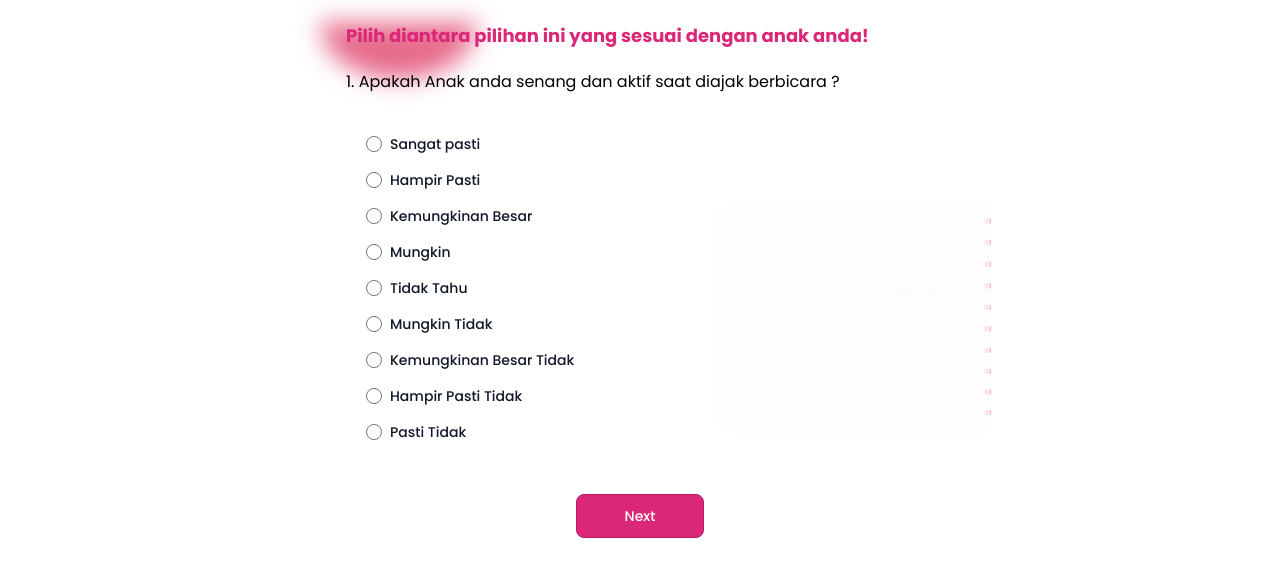
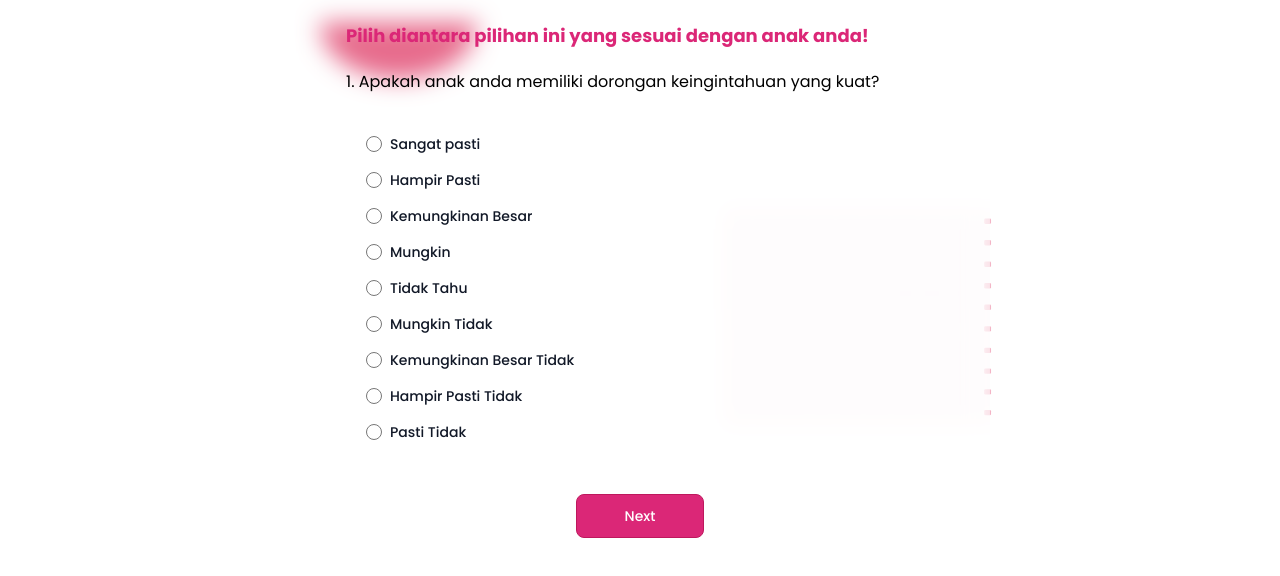
Before and after one commit to RioAldie/bakatanak-app, a Next.js app: page /consult in a window 1280 px wide. Shown: the part 202-778 px from the top of the page. Built offline with nearby package versions, Linux system fonts and the light colour scheme.

Commit message:
make question become dinamic

```diff
--- a/src/app/consult/page.tsx
+++ b/src/app/consult/page.tsx
@@ -1,17 +1,42 @@
 'use client';
 import QuestRadio from '@/components/consultItem/questRadio';
+import Question from '@/components/consultItem/question';
 import Image from 'next/image';
 import Link from 'next/link';
-import { useState } from 'react';
+import question from '../../data/question';
+import { useEffect, useState } from 'react';
 
+interface QuestionInterface {
+  no: number;
+  quiz: String;
+  code: String;
+}
 const ConsultPage = () => {
-  const [check, setCheck] = useState(false);
+  const [quest, setQuest] = useState<number>(0);
+  const [active, setActive] = useState<QuestionInterface>({
+    no: 1,
+    quiz: '',
+    code: '',
+  });
+  const dataQuest = question;
+  const hadleQuestionActive = () => {
+    setActive(dataQuest[quest]);
+  };
+
+  const handleNextQuest = () => {
+    console.log(quest);
+    setQuest((prev) => (prev += 1));
+  };
+
+  useEffect(() => {
+    hadleQuestionActive();
+  }, [quest]);
   return (
     <div className="w-full min-h-screen flex items-center flex-col ">
       <p className="font-bold text-black mt-20 text-center text-2xl w-[400px]">
         Konsultasi <span className="text-pink-600">Minat Bakat</span>{' '}
       </p>
-      {/* <div className="w-[700px] h-[540px] z-30 backdrop-blur-md bg-white/30"></div> */}
+
       <div className="z-10 absolute top-56 left-80">
         <Image
           src={'/images/ellipse.png'}
@@ -29,49 +54,12 @@ const ConsultPage = () => {
         />
       </div>
       <div className="w-[700px] h-[600px] p-14 z-30  backdrop-blur-md bg-white/30">
-        <div className="flex justify-center flex-col gap-5 items-start">
-          <p className="text-lg  text-pink-600 font-bold text-center ">
-            Pilih diantara pilihan ini yang sesuai dengan anak anda!
-          </p>
-          <p>
-            1. Apakah Anak anda senang dan aktif saat diajak berbicara
-            ?
-          </p>
-          <div className="flex flex-col gap-4 justify-center p-5">
-            <QuestRadio name={'Sangat pasti'} value={1} id={'cf-1'} />
-            <QuestRadio name={'Hampir Pasti'} value={0.8} id="cf-2" />
-            <QuestRadio
-              name={'Kemungkinan Besar'}
-              value={0.6}
-              id="cf-2"
-            />
-            <QuestRadio name={'Mungkin'} value={0.5} id="cf-2" />
-            <QuestRadio name={'Tidak Tahu'} value={0.4} id="cf-2" />
-            <QuestRadio
-              name={'Mungkin Tidak'}
-              value={0.3}
-              id="cf-2"
-            />
-            <QuestRadio
-              name={'Kemungkinan Besar Tidak'}
-              value={0.2}
-              id="cf-2"
-            />
-            <QuestRadio
-              name={'Hampir Pasti Tidak'}
-              value={0.1}
-              id="cf-2"
-            />
-            <QuestRadio name={'Pasti Tidak'} value={0} id="cf-2" />
-          </div>
-          <div className="w-full flex  items-center justify-center">
-            <Link href={'/result'}>
-              <button className="text-white mt-3 w-32 h-11 bg-pink-600 transition-all duration-300 hover:text-white hover:bg-pink-800 border border-solid border-pink-700  focus:ring-4 focus:outline-none focus:ring-blue-300 font-medium rounded-lg text-sm px-6 py-2 text-center">
-                Next
-              </button>
-            </Link>
-          </div>
-        </div>
+        <Question
+          no={active.no}
+          name={active.quiz}
+          code={active.code}
+          setQuest={handleNextQuest}
+        />
       </div>
     </div>
   );
--- /dev/null
+++ b/src/components/consultItem/questSection.tsx
@@ -0,0 +1,13 @@
+'use client';
+import QuestRadio from './questRadio';
+import question from '../../data/question';
+import Question from './question';
+
+const QuestionSection = () => {
+  console.log(question);
+  return (
+    <div className="w-[700px] h-[600px] p-14 z-30  backdrop-blur-md bg-white/30"></div>
+  );
+};
+
+export default QuestionSection;
--- /dev/null
+++ b/src/components/consultItem/question.tsx
@@ -0,0 +1,65 @@
+'use client';
+import QuestRadio from './questRadio';
+import question from '../../data/question';
+
+interface QuestionInterface {
+  no: number;
+  name: String;
+  code: String;
+  setQuest: () => void;
+}
+
+const Question = (props: QuestionInterface) => {
+  const { name, code, no, setQuest } = props;
+  let counter = 0;
+  const handleNextQuest = () => {
+    counter = counter + 1;
+    setQuest();
+  };
+  return (
+    <div className="flex justify-center flex-col gap-5 items-start">
+      <p className="text-lg  text-pink-600 font-bold text-center ">
+        Pilih diantara pilihan ini yang sesuai dengan anak anda!
+      </p>
+      <p>
+        {no}. {name}
+      </p>
+      <div className="flex flex-col gap-4 justify-center p-5">
+        <QuestRadio name={'Sangat pasti'} value={1} id={'cf-1'} />
+        <QuestRadio name={'Hampir Pasti'} value={0.8} id="cf-2" />
+        <QuestRadio
+          name={'Kemungkinan Besar'}
+          value={0.6}
+          id="cf-2"
+        />
+        <QuestRadio name={'Mungkin'} value={0.5} id="cf-2" />
+        <QuestRadio name={'Tidak Tahu'} value={0.4} id="cf-2" />
+        <QuestRadio name={'Mungkin Tidak'} value={0.3} id="cf-2" />
+        <QuestRadio
+          name={'Kemungkinan Besar Tidak'}
+          value={0.2}
+          id="cf-2"
+        />
+        <QuestRadio
+          name={'Hampir Pasti Tidak'}
+          value={0.1}
+          id="cf-2"
+        />
+        <QuestRadio name={'Pasti Tidak'} value={0} id="cf-2" />
+      </div>
+      <div className="w-full flex  items-center justify-center">
+        {no !== 20 ? (
+          <button
+            className="text-white mt-3 w-32 h-11 bg-pink-600 transition-all duration-300 hover:text-white hover:bg-pink-800 border border-solid border-pink-700  focus:ring-4 focus:outline-none focus:ring-blue-300 font-medium rounded-lg text-sm px-6 py-2 text-center"
+            onClick={() => handleNextQuest()}>
+            Next
+          </button>
+        ) : (
+          <p>Selesai</p>
+        )}
+      </div>
+    </div>
+  );
+};
+
+export default Question;
--- /dev/null
+++ b/src/data/question.js
@@ -0,0 +1,124 @@
+const question = [
+  {
+    no: 1,
+    code: 'C01',
+    name: 'Mempunyai dorongan besar keingintahuan',
+    quiz: 'Apakah anak anda memiliki dorongan keingintahuan yang kuat?',
+  },
+  {
+    no: 2,
+    code: 'C02',
+    name: 'Mudah memahami irama lagu',
+    quiz: 'Apakah anak anda mudah dalam memahami irama lagu?',
+  },
+  {
+    no: 3,
+    code: 'C03',
+    name: 'Suka berada di antara banyak orang',
+    quiz: 'Apakah anak suka berada diantara banyak orang?',
+  },
+  {
+    no: 4,
+    code: 'C04',
+    name: 'Suka membaca buku',
+    quiz: 'Apakah anak tertarik membaca buku?',
+  },
+  {
+    no: 5,
+    code: 'C05',
+    name: 'Berpikir Positif',
+    quiz: 'Apakah anak anda cenderung berpikir positif?',
+  },
+  {
+    no: 6,
+    code: 'C06',
+    name: 'Suka menganalisa',
+    quiz: 'Apakah anak anda suka menganalisa?',
+  },
+  {
+    no: 7,
+    code: 'C07',
+    name: 'Suka menghitung angka/berhitung',
+    quiz: 'Apakah anak anda suka berhitung atau menghitung angka?',
+  },
+  {
+    no: 8,
+    code: 'C08',
+    name: 'Memberikan gagasan dalam penyelesaian masalah',
+    quiz: 'Apakah anak anda dapat memberikan gagasan dalam suatu penyelesaian masalah?',
+  },
+  {
+    no: 9,
+    code: 'C09',
+    name: 'Ketertarikan pada tarian',
+    quiz: 'Apakah anak anda memiliki ketertarikan pada tarian?',
+  },
+  {
+    no: 10,
+    code: 'C10',
+    name: 'Cermat dalam pengamatan',
+    quiz: 'Apakah anak anda cermat dalam mengamati?',
+  },
+  {
+    no: 11,
+    code: 'C11',
+    name: 'Berpikir kritis',
+    quiz: 'Apakah anak anda cenderung berpikir krisis?',
+  },
+  {
+    no: 12,
+    code: 'C12',
+    name: 'Suka meniru gerakan',
+    quiz: 'Apakah anak anda suka menirukan gerakan?',
+  },
+  {
+    no: 13,
+    code: 'C13',
+    name: 'Tertarik mencoba hal baru',
+    quiz: 'Apakah anak anda tertarik dalam mencoba hal baru?',
+  },
+  {
+    no: 14,
+    code: 'C14',
+    name: 'Aktif dalam kegiatan fisik',
+    quiz: 'Apakah anak anda aktif dalam kegiatan fisik?',
+  },
+  {
+    no: 15,
+    code: 'C15',
+    name: 'Tertarik dalam bekerja atau belajar seorang diri',
+    quiz: 'Apakah anak anda tertarik bekerja atau belajar seorang diri?',
+  },
+  {
+    no: 16,
+    code: 'C16',
+    name: 'Suka melakukan penelitian',
+    quiz: 'Apakah anak anda tertarik meneliti sesuatu?',
+  },
+  {
+    no: 17,
+    code: 'C17',
+    name: 'Kepercayaan diri',
+    quiz: 'Apakah anak anda memiliki kepercayaan diri?',
+  },
+  {
+    no: 18,
+    code: 'C18',
+    name: 'Bertanggung jawab',
+    quiz: 'Apakah anak anda dapat bertanggung jawab?',
+  },
+  {
+    no: 19,
+    code: 'C19',
+    name: 'Kecenderungan untuk mendominasi',
+    quiz: 'Apakah anak anda memiliki kecenderungan untuk mendominasi?',
+  },
+  {
+    no: 20,
+    code: 'C20',
+    name: 'Kenginan untuk menghadapi resiko',
+    quiz: 'Apakah anak anda memiliki keinginan untuk menghadapi resiko?',
+  },
+];
+
+export default question;
```
Also changed, not shown: src/context/quest.tsx (added, +26 -0 lines).
